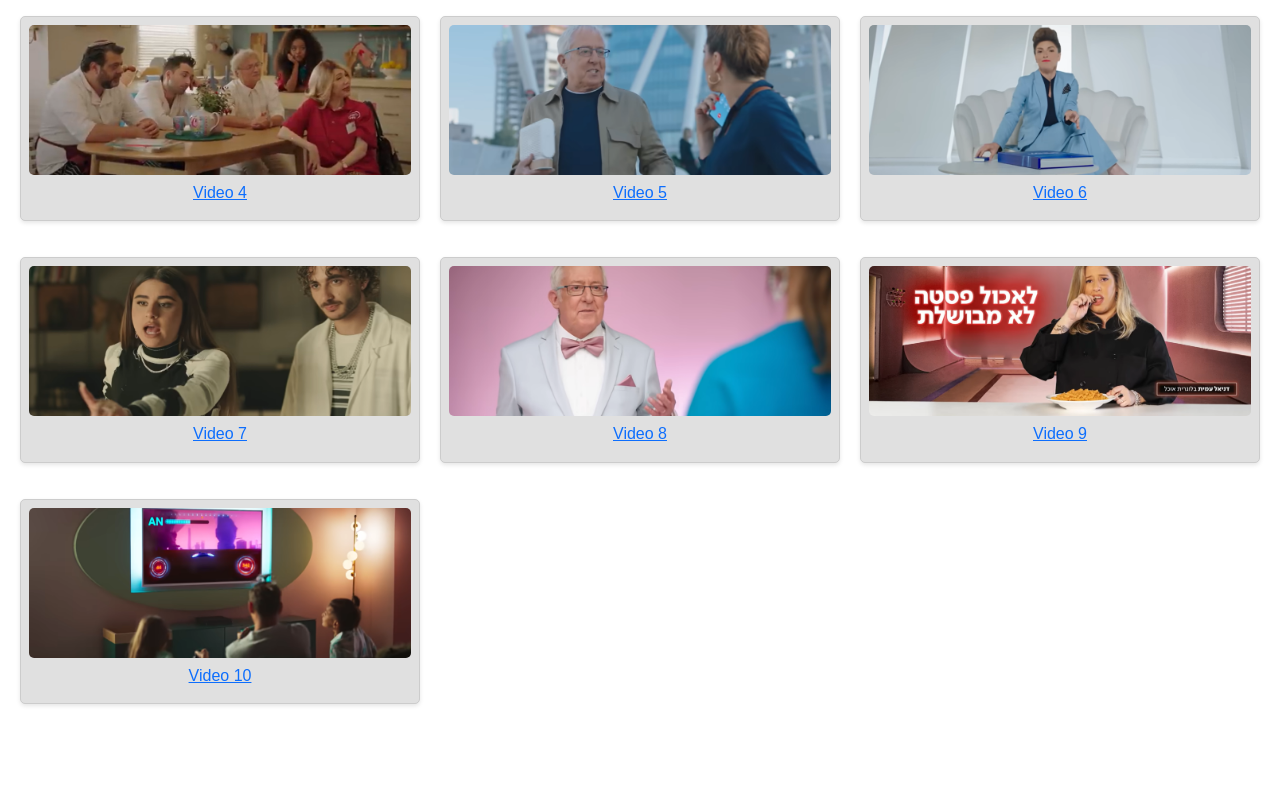
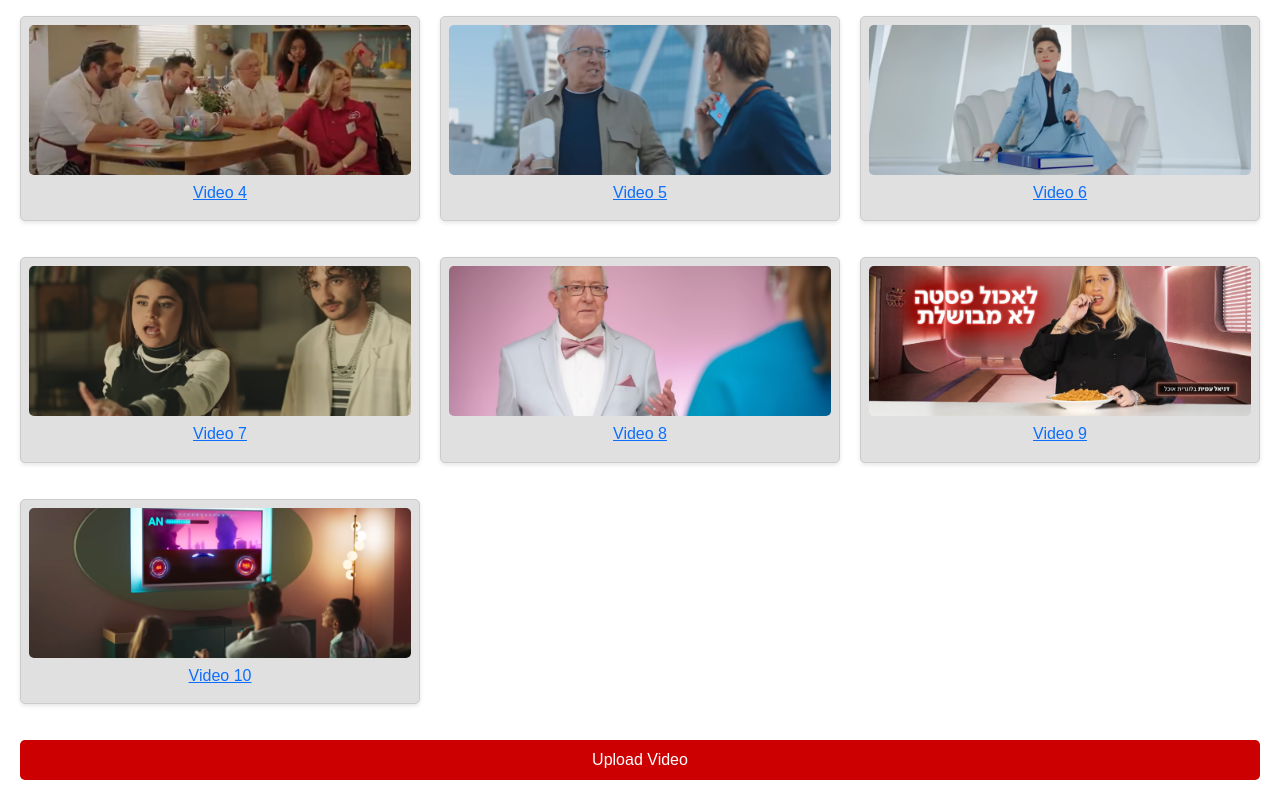
Before and after one commit to HADASKAHANA1/YOUTUBE, a React (Create React App) app in the folder vsc/: page / in a window 1280 px wide. Shown: the part 335-1135 px from the top of the page. Before the commit the page ends 1075 px from the top, so only its background shows below. Built offline with nearby package versions, Linux system fonts and the light colour scheme.

Commit message:
UPLOAD VIDEO

```diff
--- a/vsc/src/HomeScreen/HomePage.css
+++ b/vsc/src/HomeScreen/HomePage.css
@@ -46,8 +46,6 @@
   left: 0;
 }
 
-
-
 .video-grid {
   display: grid;
   grid-template-columns: repeat(3, 1fr);
@@ -88,6 +86,8 @@
   background-color: #007bff;
   color: white;
   text-decoration: none;
+  border: none;
+  cursor: pointer;
   border-radius: 5px;
 }
 
--- a/vsc/src/HomeScreen/HomePage.js
+++ b/vsc/src/HomeScreen/HomePage.js
@@ -1,11 +1,12 @@
 import React, { useContext, useState } from 'react';
-import { Link } from 'react-router-dom';
+import { Link, useNavigate } from 'react-router-dom';
 import { UserContext } from '../Users/UserContext';
 import './HomePage.css';
 
 function HomePage() {
   const { currentUser, logout, videos } = useContext(UserContext);
   const [searchQuery, setSearchQuery] = useState('');
+  const navigate = useNavigate();
 
   // Filter videos based on searchQuery
   const filteredVideos = videos.filter(video =>
@@ -14,6 +15,14 @@ function HomePage() {
 
   const handleSearchInputChange = (event) => {
     setSearchQuery(event.target.value);
+  };
+
+  const handleUploadClick = () => {
+    if (currentUser) {
+      navigate('/upload');
+    } else {
+      alert('You must be logged in to upload a video.');
+    }
   };
 
   return (
@@ -60,11 +69,9 @@ function HomePage() {
         ))}
       </div>
 
-      {currentUser && (
-        <div className="upload-button-container">
-          <Link to="/upload" className="btn upload-button">Upload Video</Link>
-        </div>
-      )}
+      <div className="upload-button-container">
+        <button className="btn upload-button" onClick={handleUploadClick}>Upload Video</button>
+      </div>
     </div>
   );
 }
```
Also changed, not shown: vsc/package.json (line endings or trailing spaces), 1 other file (tests, documents, lock files or other folders).
